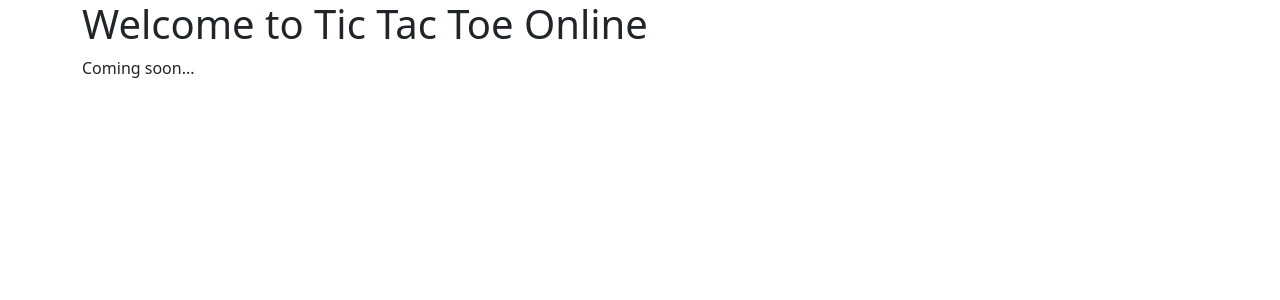
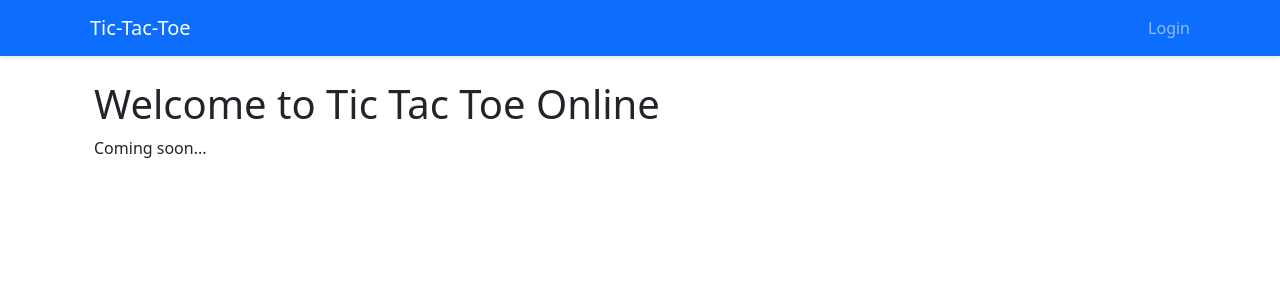
Before and after one commit to Tondeptrai23/oauth-realtime-tictactoe, a Node server app: template tic-tac-toe/views/home.hbs in a window 1280 px wide. Shown: the top 300 px of the page. Run offline with Node 20, Linux system fonts and the light colour scheme; the template is opened without the code that fills it, so the values that code supplies are empty; some libraries are stand-ins or nearby versions.

Commit message:
Add nav bar

```diff
--- a/tic-tac-toe/app.js
+++ b/tic-tac-toe/app.js
@@ -58,6 +58,13 @@ app.engine(
 app.set("view engine", "hbs");
 app.set("views", path.join(__dirname, "views"));
 
+app.use((req, res, next) => {
+    res.locals.isLobby = req.path === "/lobby";
+    res.locals.isProfile = req.path === "/profile";
+    res.locals.isLeaderboard = req.path === "/leaderboard";
+    next();
+});
+
 app.use("/", require("./routes/auth.route"));
 app.use("/", require("./routes/main.route"));
 
--- /dev/null
+++ b/tic-tac-toe/public/css/nav.css
@@ -0,0 +1,22 @@
+.navbar {
+    box-shadow: 0 2px 4px rgba(0, 0, 0, 0.1);
+}
+
+.navbar-brand i {
+    margin-right: 0.5rem;
+}
+
+.nav-link i {
+    margin-right: 0.3rem;
+}
+
+/* Active nav item highlighting */
+.nav-link.active {
+    font-weight: 500;
+}
+
+/* Avatar image in navbar */
+.nav-link img.rounded-circle {
+    object-fit: cover;
+    border: 2px solid rgba(255, 255, 255, 0.5);
+}
--- a/tic-tac-toe/views/layouts/main.hbs
+++ b/tic-tac-toe/views/layouts/main.hbs
@@ -10,10 +10,15 @@
             rel="stylesheet"
         />
         <link rel="stylesheet" href="/css/profile.css" />
+        <link rel="stylesheet" href="/css/nav.css" />
         <script src="https://code.jquery.com/jquery-3.7.1.min.js"></script>
     </head>
     <body>
-        {{{body}}}
+        {{> navbar }}
+
+        <main class="container mt-4">
+            {{{body}}}
+        </main>
 
         <script
             src="https://cdn.jsdelivr.net/npm/bootstrap@5.3.2/dist/js/bootstrap.bundle.min.js"
--- /dev/null
+++ b/tic-tac-toe/views/partials/navbar.hbs
@@ -0,0 +1,75 @@
+<nav class="navbar navbar-expand-lg navbar-dark bg-primary">
+    <div class="container">
+        <a class="navbar-brand" href="/">
+            <i class="bi bi-grid-3x3"></i>
+            Tic-Tac-Toe
+        </a>
+
+        <button
+            class="navbar-toggler"
+            type="button"
+            data-bs-toggle="collapse"
+            data-bs-target="#navbarContent"
+            aria-controls="navbarContent"
+            aria-expanded="false"
+            aria-label="Toggle navigation"
+        >
+            <span class="navbar-toggler-icon"></span>
+        </button>
+
+        <div class="collapse navbar-collapse" id="navbarContent">
+            {{#if user}}
+                <ul class="navbar-nav me-auto mb-2 mb-lg-0">
+                    <li class="nav-item">
+                        <a class="nav-link {{#if isLobby}}active{{/if}}" href="/lobby">
+                            <i class="bi bi-list"></i>
+                            Game Lobby
+                        </a>
+                    </li>
+                    <li class="nav-item">
+                        <a class="nav-link" href="/lobby/create">
+                            <i class="bi bi-plus-circle"></i>
+                            Create Game
+                        </a>
+                    </li>
+                    <li class="nav-item">
+                        <a class="nav-link {{#if isLeaderBoard}}active{{/if}}" href="/leaderboard">
+                            <i class="bi bi-trophy"></i>
+                            Leaderboard
+                        </a>
+                    </li>
+                </ul>
+
+                <ul class="navbar-nav">
+                    <li class="nav-item">
+                        <a class="nav-link {{#if isProfile}}active{{/if}}" href="/profile">
+                            <img
+                                src="{{user.avatar_url}}"
+                                alt="Avatar"
+                                class="rounded-circle me-2"
+                                width="24"
+                                height="24"
+                            />
+                            {{user.username}}
+                        </a>
+                    </li>
+                    <li class="nav-item">
+                        <a class="nav-link" href="/auth/logout">
+                            <i class="bi bi-box-arrow-right"></i>
+                            Logout
+                        </a>
+                    </li>
+                </ul>
+            {{else}}
+                <ul class="navbar-nav ms-auto">
+                    <li class="nav-item">
+                        <a class="nav-link" href="/auth/login">
+                            <i class="bi bi-box-arrow-in-right"></i>
+                            Login
+                        </a>
+                    </li>
+                </ul>
+            {{/if}}
+        </div>
+    </div>
+</nav>
```
